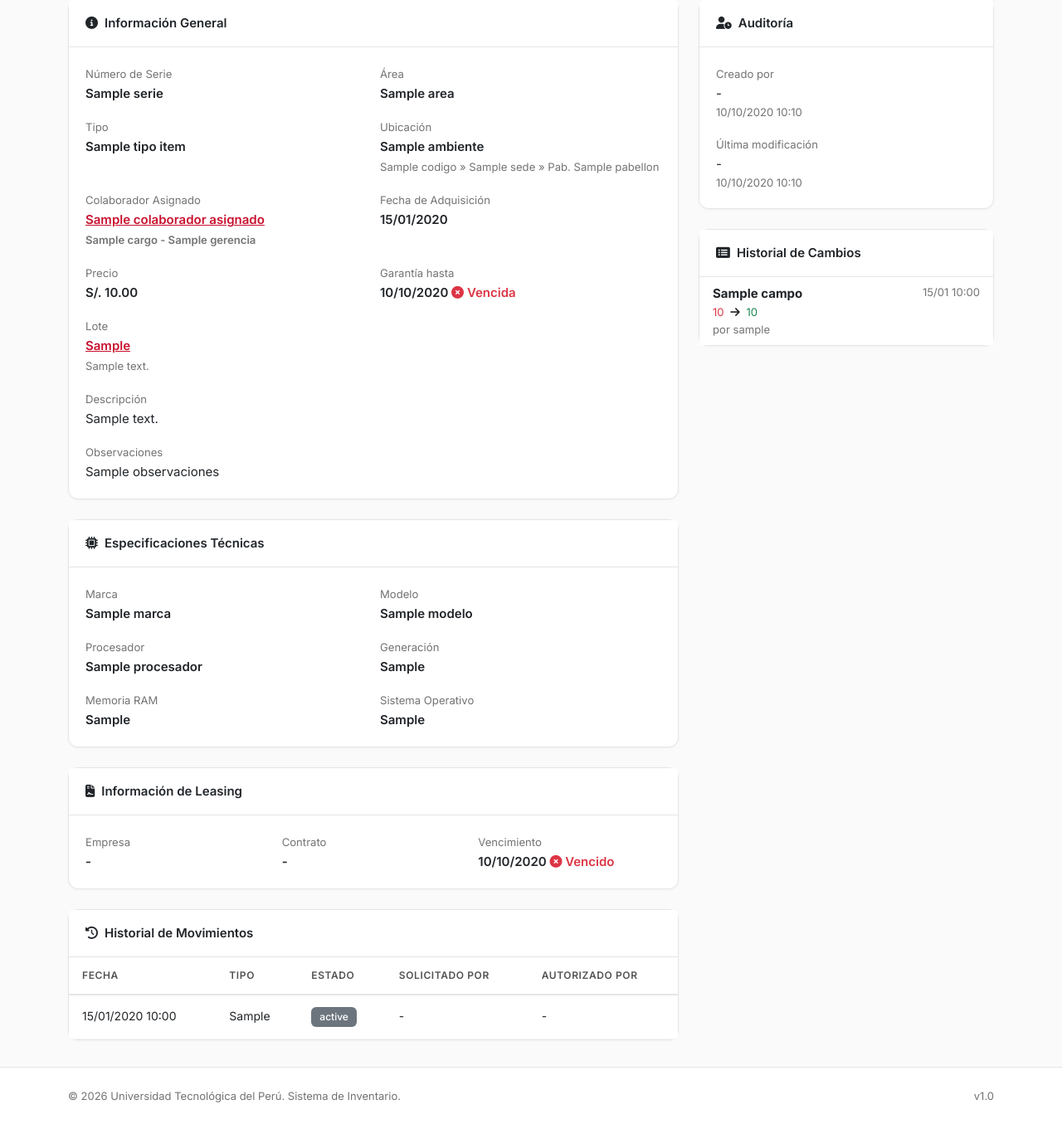
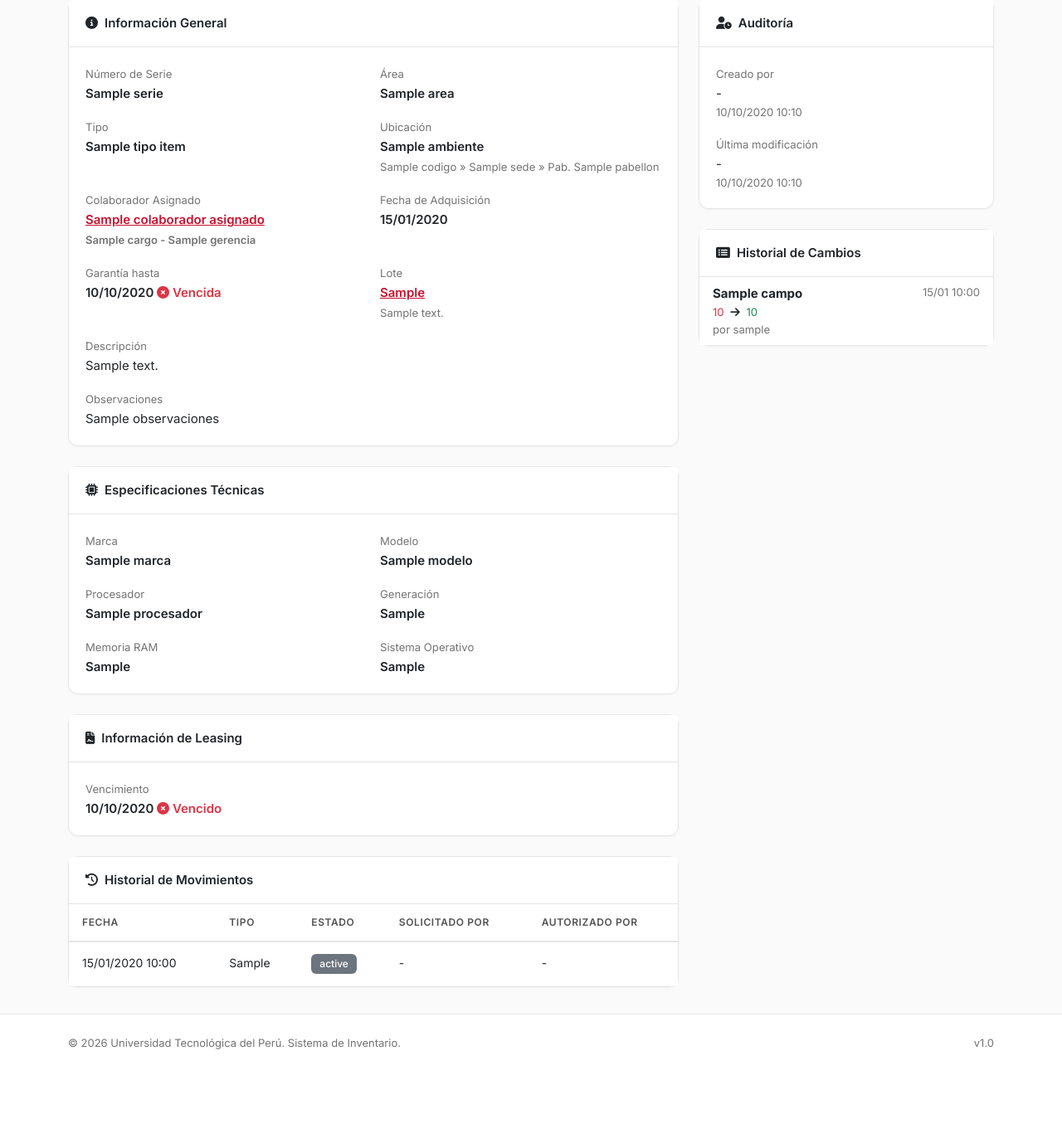
Before and after one commit to AlbertoKnow/Inventario, a Django app: template templates/productos/item_detail.html in a window 1280 px wide. Shown: the part 226-1581 px from the top of the page at 83% size. After the commit the page ends 1491 px from the top, so only its background shows below. Run offline with Django 4.2, Linux system fonts and the light colour scheme; the template is opened without the code that fills it: most values are stand-ins (such as "Sample title", 1, 10 or a date in 2020).

Commit message:
fix: Eliminar campos no usados de item_detail (precio, empresa, contrato)
Co-Authored-By: Claude Opus 4.5 <noreply@anthropic.com>

```diff
--- a/templates/productos/item_detail.html
+++ b/templates/productos/item_detail.html
@@ -94,10 +94,6 @@
                         <div class="col-md-6">
                             <label class="text-muted small">Fecha de Adquisición</label>
                             <div class="fw-semibold">{{ item.fecha_adquisicion|date:"d/m/Y" }}</div>
-                        </div>
-                        <div class="col-md-6">
-                            <label class="text-muted small">Precio</label>
-                            <div class="fw-semibold">S/. {{ item.precio|floatformat:2 }}</div>
                         </div>
                         <div class="col-md-6">
                             <label class="text-muted small">Garantía hasta</label>
@@ -206,15 +202,7 @@
                 </div>
                 <div class="card-body">
                     <div class="row g-3">
-                        <div class="col-md-4">
-                            <label class="text-muted small">Empresa</label>
-                            <div class="fw-semibold">{{ item.leasing_empresa|default:"-" }}</div>
-                        </div>
-                        <div class="col-md-4">
-                            <label class="text-muted small">Contrato</label>
-                            <div class="fw-semibold">{{ item.leasing_contrato|default:"-" }}</div>
-                        </div>
-                        <div class="col-md-4">
+                        <div class="col-md-6">
                             <label class="text-muted small">Vencimiento</label>
                             <div class="fw-semibold">
                                 {{ item.leasing_vencimiento|date:"d/m/Y"|default:"-" }}
```
Also changed, not shown: .claude/settings.local.json (added).
